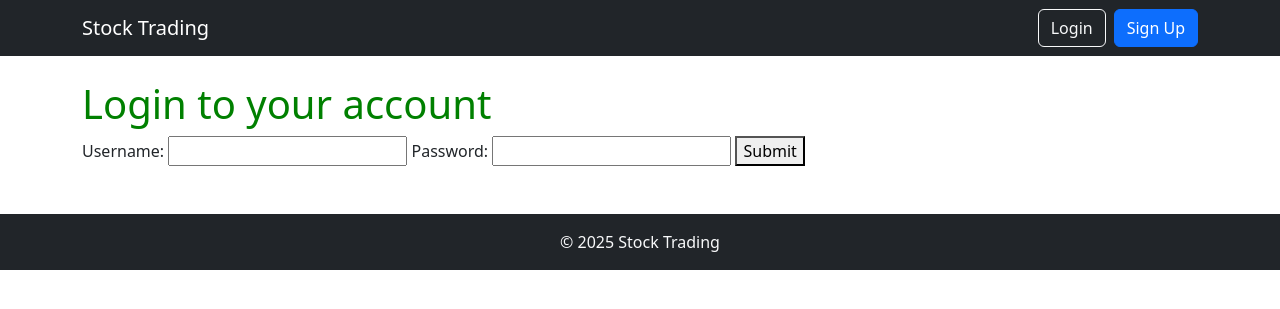
After one commit to bdnkyoto/IFT401, a Flask app: page /login in a window 1280 px wide. The commit adds this page. Shown: the top 309 px of the page. Run offline with Flask 3, Linux system fonts and the light colour scheme; some libraries are stand-ins or nearby versions.

Commit message:
Login/Signup Implementation
So basically,
-Created log in html, sign up html
-Created home.html as a base for when users are logged out. Can be cleaned up later.
-Created mysql implementation.
-Needs the security stuff that was just put into Canvas.
-Log out button shows when authenticated.
-Needs to be able to sign up with admin. Next person should create a conditional in the base html for the admin page that when user_role= admin.
-Database is called Stock_Trading_Users. Create it in each of your mysql before running. Change the password as needed.
-Modified the main route to go to the home page.
-Feel free to change anything you want.
-Let me know if you have any questions
-Z

```diff
--- a/app.py
+++ b/app.py
@@ -1,14 +1,35 @@
-from flask import Flask, render_template
+from flask import Flask, render_template, request, url_for, redirect
+from flask_sqlalchemy import SQLAlchemy
+from flask_login import LoginManager, UserMixin, login_user, logout_user, login_required, current_user
 from flask_bootstrap import Bootstrap5
 
 app = Flask(__name__)
+app.config['SQLALCHEMY_DATABASE_URI'] = 'mysql+pymysql://root:password@localhost/Stock_Trading_Users'
+app.config['SQLALCHEMY_TRACK_MODIFICATIONS'] = False
+app.config['SECRET_KEY'] = 'your-secret-key'
 
 bootstrap = Bootstrap5(app)
 
+db = SQLAlchemy(app)
+login_manager = LoginManager()
+login_manager.init_app(app)
+
+class Users(UserMixin, db.Model):
+    id = db.Column(db.Integer, primary_key=True)
+    username = db.Column(db.String(250), unique=True, nullable=False)
+    password = db.Column(db.String(250), nullable=False)
+    role = db.Column(db.String(50), default="user", nullable=False)
+
+with app.app_context():
+    db.create_all()
+
+@login_manager.user_loader
+def load_user(user_id):
+    return Users.query.get(int(user_id))
+
 @app.route('/')
-
 def home():
-    return render_template('portfolio.html')
+    return render_template("home.html")
 
 @app.route('/portfolio')
 
@@ -26,6 +47,35 @@ def trade():
 def admin():
     return render_template('admin.html')
 
+@app.route('/register', methods=["GET", "POST"])
+def register():
+    if request.method == "POST":
+        user = Users(
+            username=request.form.get("username"),
+            password=request.form.get("password"),  # Note: In production, hash passwords!
+            role="user"  # Default role is "user"
+        )
+        db.session.add(user)
+        db.session.commit()
+        return redirect(url_for("login"))
+    return render_template("sign_up.html")
+
+
+@app.route('/login', methods=["GET", "POST"])
+def login():
+    if request.method == "POST":
+        user = Users.query.filter_by(username=request.form.get("username")).first()
+        if user and user.password == request.form.get("password"):
+            login_user(user)
+            return redirect(url_for("portfolio"))
+    return render_template("login.html")
+
+@app.route('/logout')
+@login_required
+def logout():
+    logout_user()
+    return redirect(url_for("home"))
+
 if __name__ == '__main__':
     app.run(debug=True)
 
--- a/templates/base.html
+++ b/templates/base.html
@@ -41,8 +41,10 @@
             <div class="collapse navbar-collapse" id="navbarNav">
 
                 <ul class="navbar-nav">
+                    {% if current_user.is_authenticated %}
 
                     <li class="nav-item">
+
 
                         <a class="nav-link" href="{{ url_for('portfolio') }}">Portfolio</a>
 
@@ -60,6 +62,23 @@
 
                     </li>
 
+                    {% endif %}
+
+                </ul>
+
+                <ul class="navbar-nav ms-auto">
+                    {% if current_user.is_authenticated %}
+                    <li class="nav-item">
+                        <a href="{{ url_for('logout') }}" class="btn btn-danger">Logout</a>
+                    </li>
+                    {% else %}
+                    <li class="nav-item">
+                        <a href="{{ url_for('login') }}" class="btn btn-outline-light me-2">Login</a>
+                    </li>
+                    <li class="nav-item">
+                        <a href="{{ url_for('register') }}" class="btn btn-primary">Sign Up</a>
+                    </li>
+                    {% endif %}
                 </ul>
 
             </div>
--- /dev/null
+++ b/templates/login.html
@@ -0,0 +1,31 @@
+{% extends "base.html"%}
+
+{% block title %}Log In{% endblock %}
+
+
+{% block content %}
+
+
+
+<!DOCTYPE html>
+<html lang="en">
+<head>
+    <meta charset="UTF-8">
+    <title>Login</title>
+    <style>
+        h1 { color: green; }
+    </style>
+</head>
+<body>
+    <h1>Login to your account</h1>
+    <form action="#" method="post">
+        <label for="username">Username:</label>
+        <input type="text" name="username" required>
+        <label for="password">Password:</label>
+        <input type="password" name="password" required>
+        <button type="submit">Submit</button>
+    </form>
+</body>
+</html>
+
+{% endblock %}
```
Also changed, not shown: templates/home.html (added, +11 -0 lines), templates/portfolio.html (+33 -4 lines), templates/sign_up.html (added, +31 -0 lines), templates/trade.html (+32 -3 lines).
